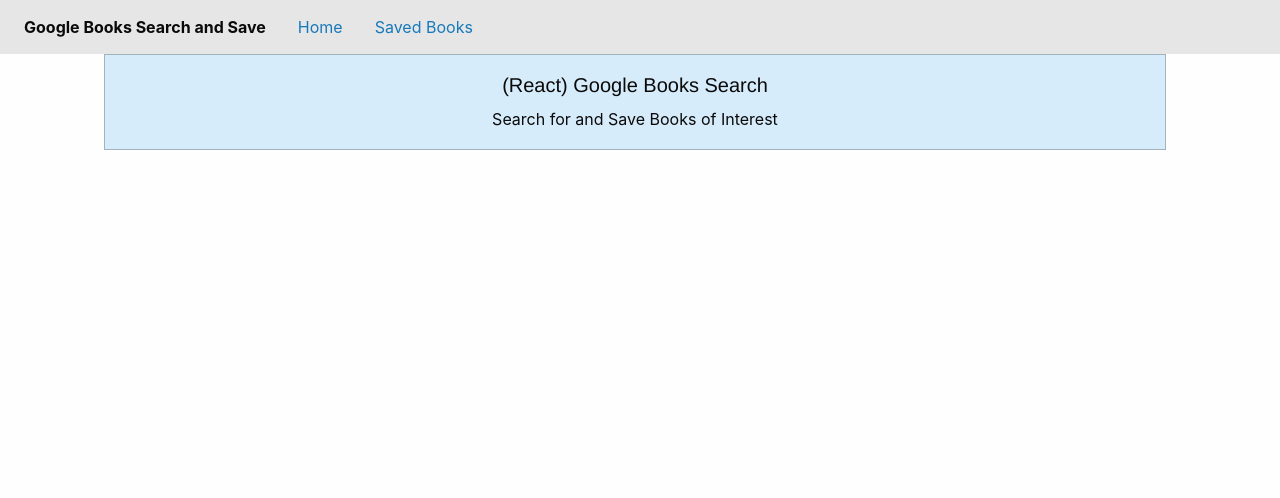
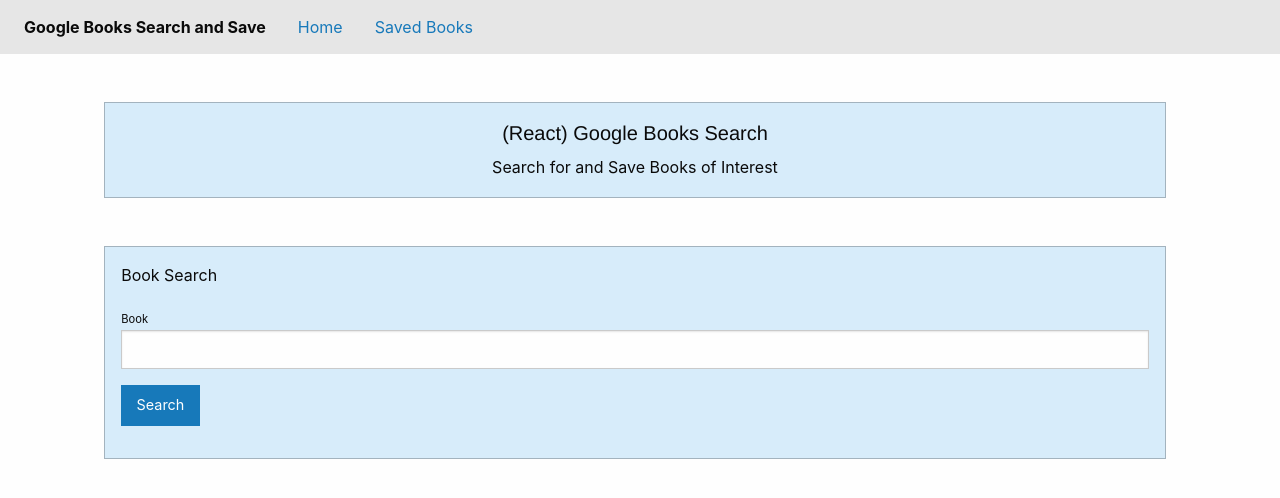
Before and after one commit to CurtisLane/Google-Books-MERN-app, a React (Create React App) app in the folder client/: page / in a window 1280 px wide. Shown: the top 498 px of the page. Built offline with nearby package versions, Linux system fonts and the light colour scheme.

Commit message:
update .gitignore

```diff
--- a/client/src/pages/search/Search.js
+++ b/client/src/pages/search/Search.js
@@ -1,14 +1,27 @@
 import React from 'react'
+import './style.css'
 
 function Search() {
     return (
-        <div className="grid-x grid-margin-x">
-            <div className="callout primary cell small-10 small-offset-1">
-                <h5>(React) Google Books Search</h5>
-                <p>Search for and Save Books of Interest</p>
+        <>
+            <div className="grid-x grid-margin-x searchTopCallout">
+                <div className="callout primary cell small-10 small-offset-1">
+                    <h5>(React) Google Books Search</h5>
+                    <p>Search for and Save Books of Interest</p>
+                </div>
             </div>
-        </div>
+            <div className="grid-x grid-margin-x searchFormCallout">
+                <div className="callout primary cell small-10 small-offset-1">
+                    <p>Book Search</p>
+                    <label>
+                        <small>Book</small>
+                        <input type='text' />
+                        <a class="button primary" href="/">Search</a>
+                    </label>
+                </div>
+            </div>
 
+        </>
     )
 }
 
--- a/client/src/pages/search/style.css
+++ b/client/src/pages/search/style.css
@@ -0,0 +1,7 @@
+.searchTopCallout {
+    margin-top: 3rem;
+}
+.searchFormCallout {
+    margin-top: 2rem;
+    text-align: left;
+}
```
Also changed, not shown: 1 other file (tests, documents, lock files or other folders).
